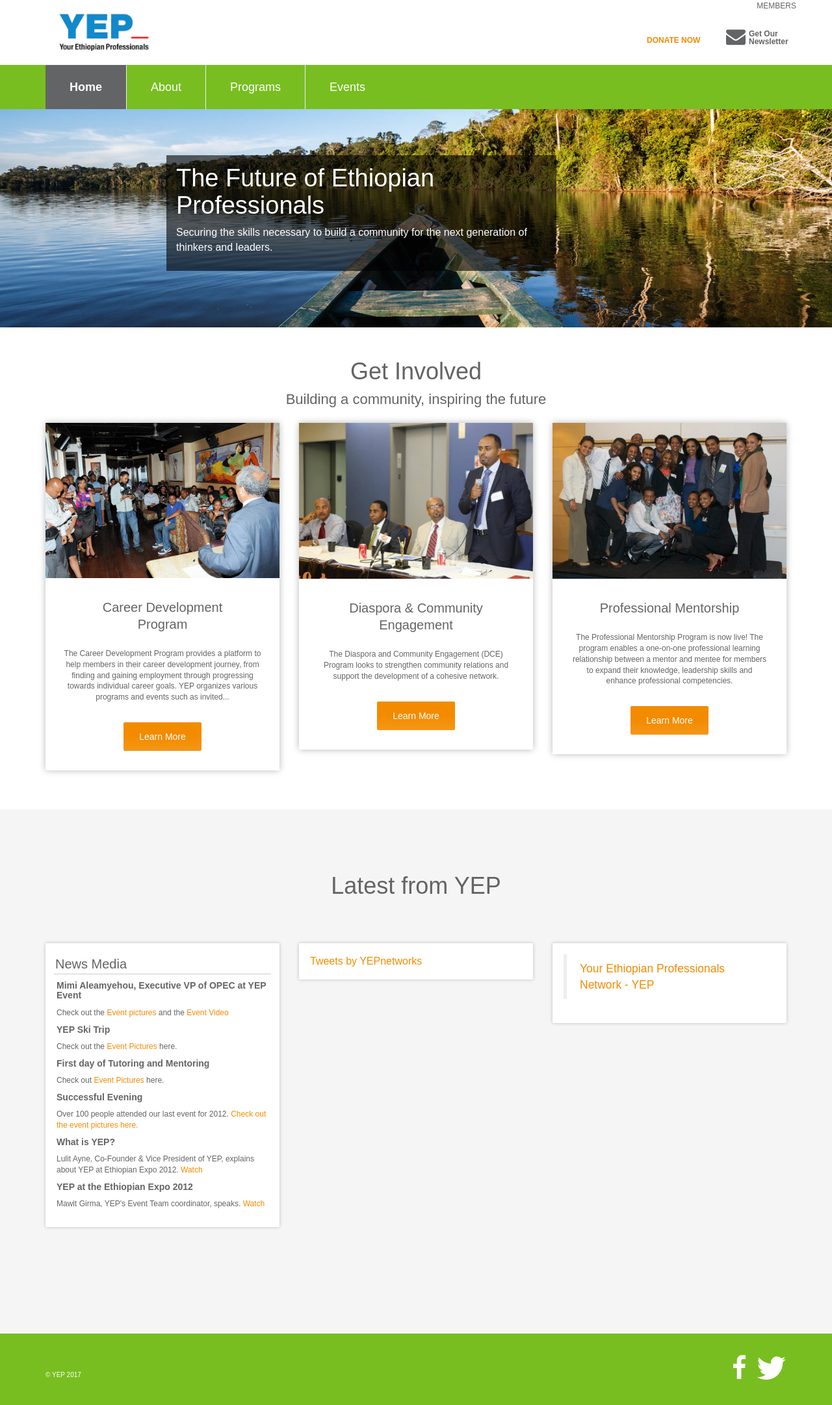
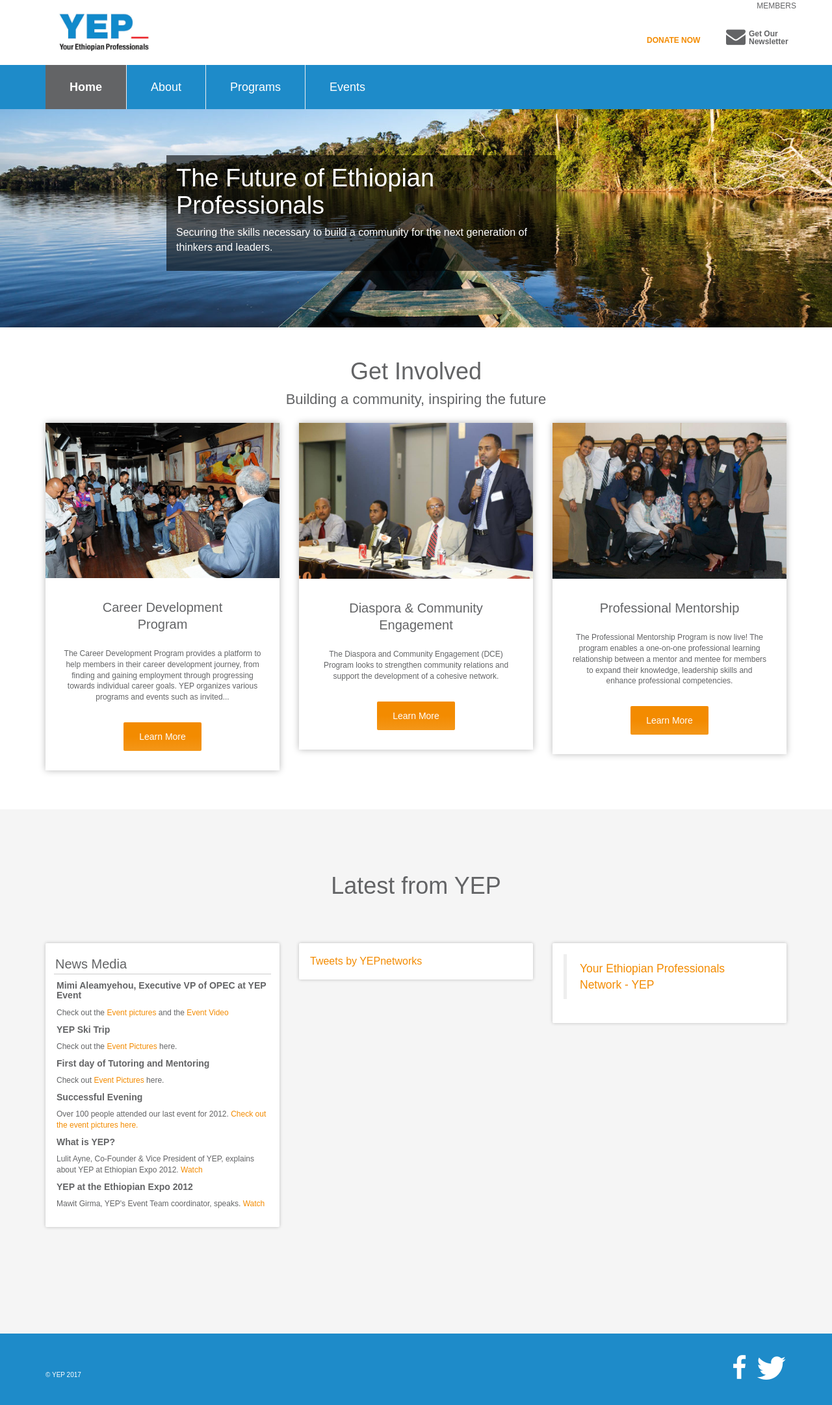
Before and after one commit to YEPNetwork/yepnetwork.github.io, a Jekyll site: the page built from index.html, in a window 1280 px wide. Shown: the whole page at 65% size. Built offline with Jekyll 4.4.1, drawn with Linux system fonts in a browser that asks for light colours; nearby versions of some CDN libraries; some web fonts are replaced; comment, search, counter and statistics services are not loaded.

Commit message:
Changed theme color.

```diff
--- a/_sass/_variables.scss
+++ b/_sass/_variables.scss
@@ -1,3 +1,3 @@
 // Our variables
-$site-secondary-color:  #78BE20; // for navbar and footer.
+$site-secondary-color:  #1E8BC9; // for navbar and footer.
 $footer-height:     110px; // used in body and footer for a fixed footer.
```
